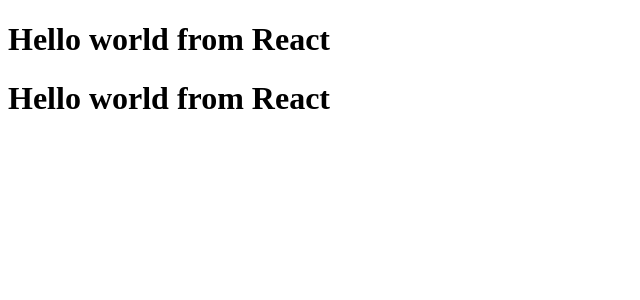
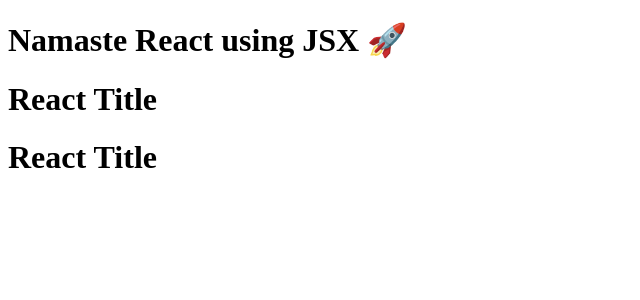
Before and after one commit to VenkataRavitejaGullapudi/react-relearn, a React (Vite) app: page / in a window 1280 px wide. Shown: the top 300 px of the page, without its empty margins (0-640 px from the left). Built offline with nearby package versions, Linux system fonts and the light colour scheme.

Commit message:
react func comps & jsx

```diff
--- a/App.js
+++ b/App.js
@@ -1,25 +1,31 @@
 import React from "react";
 import ReactDOM from "react-dom/client";
 
-// Creating a element is a core thing of react, so it comes from the react library.
-const heading = React.createElement("h1", { id: "heading" }, "Hello world from React")
+//JSX -> Babel transpiles it to React.createElement -> JS object -> HtmlElement
+const heading = <h1 className="head">Namaste React using JSX 🚀</h1>;
+console.log(heading);
 
-// Here React.createElement return(heading) is an object specifying the element
-// Props - Attributes + children
+const Title = ()=> {
+    return <h1>React Title</h1>
+}
 
-// For creating nested elements like <div><h1></h1></div>
-let parent = React.createElement("div", { id: "parent" }, heading)
-
-// Siblings and child
-
-parent = React.createElement("div", { id: "parent" }, [heading, heading])
+// React Functional Component
+const HeadingComponent = () => {
+  return <div>
+    {heading}
+    {/* Child component */}
+    <Title/>
+    {/* Title can also be written like this */}
+    {Title()}
+  </div>
+};
 
 // If we want to create multiple elements with lot of sibilings
-// this will make it complex. So there JSX comes into picture.
+// this will make it complex So there JSX comes into picture.
 
 // Creating a root and rendering react elements into it is a job of react-dom library
 const root = ReactDOM.createRoot(document.getElementById("root"));
-
+``;
 // Takes the element object and based on the object, render method will convert to the html tag and put into the root
 // root.render(heading);
-root.render(parent);
+root.render(<HeadingComponent/>);
--- a/package.json
+++ b/package.json
@@ -3,7 +3,9 @@
   "version": "1.0.0",
   "description": "",
   "scripts": {
-    "test": "jest"
+    "test": "jest",
+    "start": "parcel index.html",
+    "build": "parcel build index.html"
   },
   "author": "ravitejagullapudi@gmail.com",
   "license": "ISC",
```
Also changed, not shown: Old-App.js (added, +25 -0 lines), 1 other file (tests, documents, lock files or other folders).
